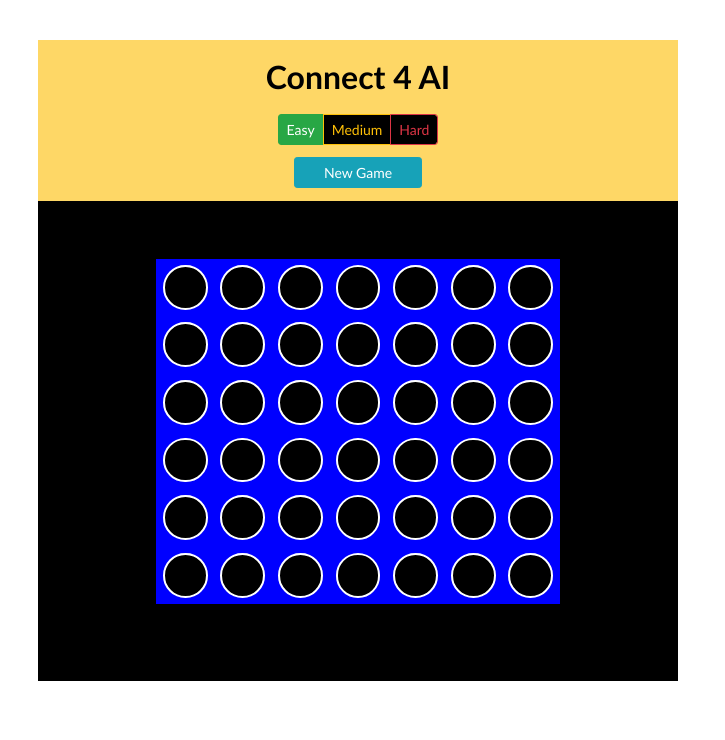
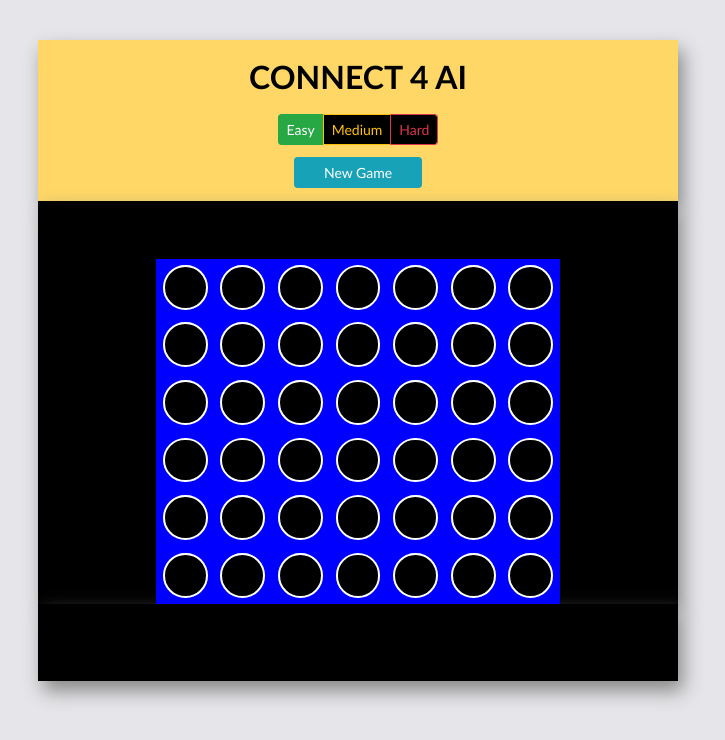
Before and after one commit to jakelawrence/Connect-4-AI, a React (Create React App) app: page / in a window 1280 px wide. Shown: the top 740 px of the page, without its empty margins (282-1007 px from the left). Built offline with nearby package versions, Linux system fonts and the light colour scheme.

Commit message:
Added styling

```diff
--- a/package.json
+++ b/package.json
@@ -11,7 +11,8 @@
     "react": "^16.13.1",
     "react-bootstrap": "^1.0.1",
     "react-dom": "^16.13.1",
-    "react-scripts": "3.4.1"
+    "react-scripts": "3.4.1",
+    "react-transition-group": "^4.4.1"
   },
   "scripts": {
     "start": "react-scripts start",
--- a/public/index.html
+++ b/public/index.html
@@ -26,7 +26,7 @@
     -->
     <title>React App</title>
   </head>
-  <body>
+  <body style="background-color: #e6e6ea;">
     <noscript>You need to enable JavaScript to run this app.</noscript>
     <div id="root"></div>
     <!--
--- a/src/components/board.css
+++ b/src/components/board.css
@@ -17,7 +17,7 @@
   margin-top: 5vh;
   cursor: default;
   background-color: #fed766;
-
+  box-shadow: 5px 10px 18px #888888;
   width: 50vw;
 }
 
@@ -25,7 +25,7 @@
   margin: auto;
   cursor: default;
   background-color: black;
-
+  box-shadow: 5px 10px 18px #888888;
   height: 6vw;
   width: 50vw;
 }
@@ -42,6 +42,7 @@
   width: 50vw;
   height: 100%;
   margin: auto;
+  box-shadow: 5px 10px 18px #888888;
 }
 
 .btn {
--- a/src/components/board.jsx
+++ b/src/components/board.jsx
@@ -1,5 +1,6 @@
 import React, { Component } from "react";
 import Node from "./node.jsx";
+import { CSSTransition } from "react-transition-group";
 
 import "./board.css";
 
@@ -140,7 +141,7 @@ class Board extends Component {
     return (
       <div className="backdrop">
         <div className="head">
-          <div className="title">Connect 4 AI</div>
+          <div className="title">CONNECT 4 AI</div>
           <div className="btn-group" role="group" aria-label="Basic example">
             <button
               type="button"
```
